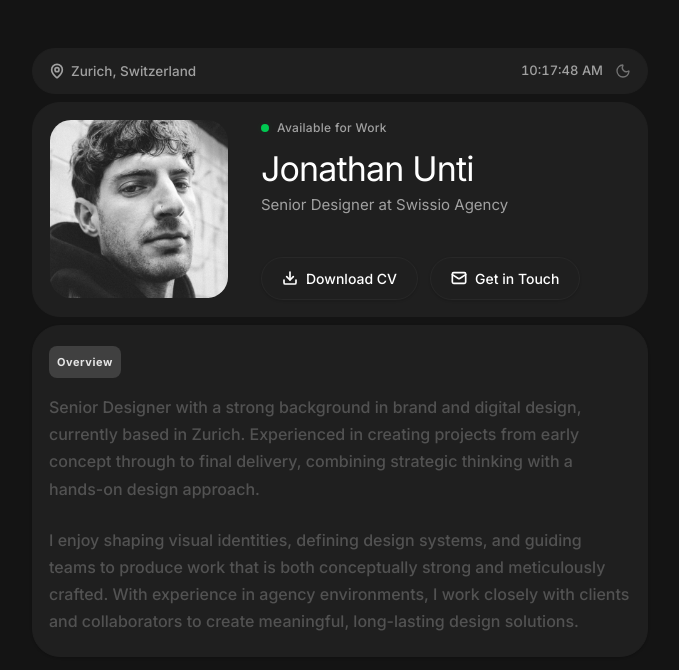
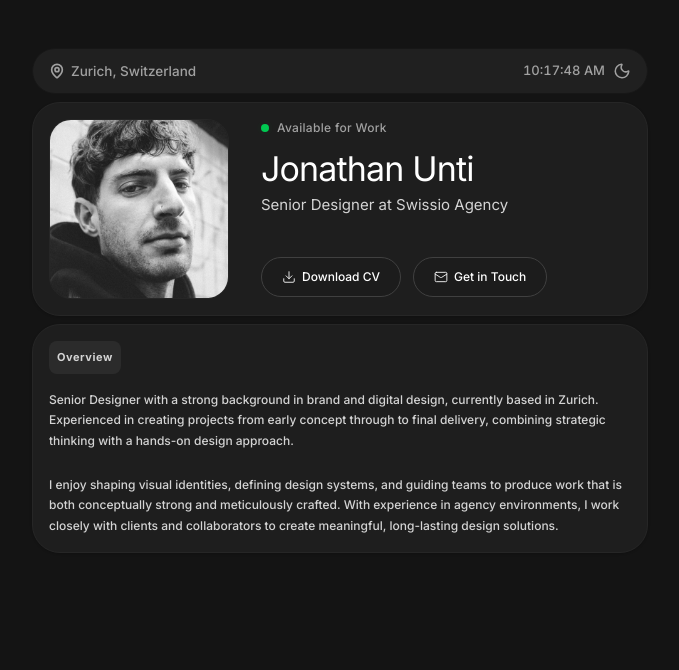
Before and after one commit to elxanoffical/my-resume, a Next.js app: page / in a window 1280 px wide. Shown: the top 670 px of the page, without its empty margins (300-979 px from the left). Built offline with nearby package versions, Linux system fonts and the light colour scheme.

Commit message:
Refactor styles and improve dark mode support across components

```diff
--- a/app/globals.css
+++ b/app/globals.css
@@ -1,26 +1,21 @@
 @import "tailwindcss";
+
+/* Tailwind v4 üçün class əsaslı dark mode təyinatı */
+@custom-variant dark (&:is(.dark, .dark *));
 
 :root {
   --background: #F2F2F2;
   --foreground: #1A1A1A;
-  --card: #FFFFFF;
-  --card-border: #E5E5E5;
-  --text-muted: #737373;
-  --btn-bg: #EBEBEB; /* Light mode buton fonu */
-  --btn-hover: #c7c7c757; /* Light mode hover (bir az daha tünd) */
 }
 
 .dark {
   --background: #141414;
   --foreground: #FFFFFF;
-  --card: #1f1f1f;
-  --card-border: #1F1F1F;
-  --text-muted: #A1A1A1;
-  --btn-bg: #1F1F1F; /* Dark mode buton fonu */
-  --btn-hover: #2A2A2A; /* Dark mode hover (bir az daha açıq) */
 }
 
 body {
   background: var(--background);
   color: var(--foreground);
+  /* Rənglər dəyişərkən daha yumşaq (smooth) keçid olması üçün transition */
+  transition: background-color 0.3s ease, color 0.3s ease;
 }
--- a/components/Header.tsx
+++ b/components/Header.tsx
@@ -24,7 +24,6 @@ export default function Header() {
 
     updateTime()
     const timer = setInterval(updateTime, 1000)
-
     return () => clearInterval(timer)
   }, [])
 
@@ -32,14 +31,18 @@ export default function Header() {
 
   return (
     <header className="max-w-[640px] mx-auto md:mt-12 mt-3 px-3">
-      <div className="flex justify-between items-center px-4 py-5 md:py-3 rounded-full bg-[var(--card)] border border-[var(--card-border)]">
+      <div className="flex justify-between items-center px-4 py-5 md:py-3 rounded-full
+                      bg-white border border-neutral-200
+                      dark:bg-neutral-800/70 dark:border-neutral-900">
 
-        <div className="flex items-center gap-1.5 text-[13.5px] font-medium text-[var(--text-muted)]">
+        <div className="flex items-center gap-1.5 text-[13.5px] font-medium
+                        text-neutral-500 dark:text-neutral-400">
           <MapPin size={16} strokeWidth={2.5}/>
           <span>Zurich, Switzerland</span>
         </div>
 
-        <div className="flex items-center gap-3 text-[13px] font-medium text-[var(--text-muted)] tabular-nums">
+        <div className="flex items-center gap-2 text-[13px] font-medium
+                        text-neutral-500 dark:text-neutral-400 tabular-nums">
           <span>{time}</span>
           <ThemeToggle />
         </div>
--- a/components/Hero.tsx
+++ b/components/Hero.tsx
@@ -7,66 +7,66 @@ import { motion } from "framer-motion";
 export default function Hero() {
   return (
     <motion.section
-      initial={{ opacity: 0, y: 12 }}
+      initial={false}
       animate={{ opacity: 1, y: 0 }}
       transition={{ duration: 0.5 }}
-      className="max-w-[640px] mx-auto px-3 mt-2 "
+      className="max-w-[640px] mx-auto px-3 mt-2"
     >
-      <div className="bg-[var(--card)] border border-[var(--card-border)] rounded-[28px] px-4 py-5 md:py-4 ">
+      <div className="rounded-[28px] px-4 py-5 md:py-4 border shadow-sm
+                      bg-white border-neutral-200
+                      dark:bg-neutral-800/60 dark:border-neutral-800">
         <div className="flex flex-col md:flex-row items-center md:items-start gap-6 md:gap-8">
-          {/* Profile Image */}
 
           <div className="relative w-full h-[300px] md:w-[180px] md:h-[180px] flex-shrink-0">
             <Image
               src="/profile.avif"
               alt="Jonathan Unti"
               fill
-              className="object-cover rounded-[22px] border"
+              className="object-cover rounded-[22px] border border-neutral-200 dark:border-neutral-800"
               priority
             />
           </div>
 
-          {/* Content */}
-
-          <div className="flex flex-col items-center  md:items-start text-center md:text-left flex-1">
-            {/* Status */}
+          <div className="flex flex-col items-center md:items-start text-center md:text-left flex-1">
 
             <div className="flex items-center gap-2 mb-3">
               <span className="relative flex h-2 w-2">
                 <span className="animate-ping absolute inline-flex h-full w-full rounded-full bg-green-500 opacity-25"></span>
                 <span className="relative inline-flex rounded-full h-2 w-2 bg-green-500"></span>
               </span>
-
-              <span className="text-[12px] font-medium tracking-wide text-[var(--text-muted)]">
+              <span className="text-[12px] font-medium tracking-wide text-neutral-500 dark:text-neutral-400">
                 Available for Work
               </span>
             </div>
-
-            {/* Name */}
 
             <h1 className="text-3xl md:text-[34px] font-normal tracking-tight mb-1">
               Jonathan Unti
             </h1>
 
-            {/* Role */}
-
-            <p className="text-[15px] text-[var(--text-muted)] md:mb-10 mb-4">
+            <p className="text-[15px] text-neutral-500 dark:text-neutral-300 md:mb-10 mb-4">
               Senior Designer at Swissio Agency
             </p>
 
-            {/* Buttons */}
-
             <div className="flex flex-col sm:flex-row gap-3 w-full md:w-auto">
-              <button className="flex items-center justify-center cursor-pointer gap-2 px-5 py-2.5 rounded-full text-[14px] font-medium border border-neutral-500/10 hover:bg-[var(--btn-hover)] text-[var(--foreground)]  transition-all active:scale-95 shadow-sm">
-                <Download size={16} strokeWidth={2.5} />
+              <button className="flex items-center justify-center gap-1.5 px-5 py-2.5 rounded-full text-[14px] md:text-[12px] font-medium
+                                 border border-neutral-200 dark:border-neutral-700
+                                 bg-white hover:bg-neutral-200 cursor-pointer
+                                 dark:bg-neutral-900/20 dark:hover:bg-neutral-700/40
+                                 transition-all active:scale-95">
+                <Download size={14} strokeWidth={1.5} />
                 Download CV
               </button>
 
-              <button className="flex items-center justify-center cursor-pointer gap-2 px-5 py-2.5 rounded-full text-[14px] font-medium border border-neutral-500/10 hover:bg-[var(--btn-hover)] text-[var(--foreground)] transition-all active:scale-95 shadow-sm">
-                <Mail size={16} strokeWidth={2.5} />
+              <button className="flex items-center justify-center gap-1.5 px-5 py-2.5 rounded-full text-[14px] md:text-[12px] font-medium
+                                 border border-neutral-200 dark:border-neutral-700
+                                 bg-white hover:bg-neutral-200 cursor-pointer
+                                 dark:bg-neutral-900/20 dark:hover:bg-neutral-700/40
+                                 transition-all active:scale-95">
+                <Mail size={14} strokeWidth={1.5} />
                 Get in Touch
               </button>
             </div>
+
           </div>
         </div>
       </div>
--- a/components/Overview.tsx
+++ b/components/Overview.tsx
@@ -1,31 +1,45 @@
-"use client"
+"use client";
 import { motion } from "framer-motion";
 
 export default function Overview() {
   return (
     <motion.section
-      initial={{ opacity: 0, y: 10 }}
+      initial={false}
       whileInView={{ opacity: 1, y: 0 }}
       viewport={{ once: true }}
       transition={{ duration: 0.5, delay: 0.2 }}
       className="max-w-[640px] mx-auto px-3 mb-4"
     >
-      <div className="bg-[var(--card)] border border-[var(--card-border)] mt-2 rounded-[28px] shadow-sm px-4 py-5">
-        {/* Balaca Etiket */}
-        <div className="inline-flex items-center justify-center px-2 py-2 rounded-lg bg-neutral-700 dark:bg-neutral-800/60 text-[12px] md:text-[11px]
-         font-bold tracking-wider text-[var(--text-muted)] text-neutral-200 dark:text-neutral-400 mb-4">
+      <div
+        className="mt-2 rounded-[28px] shadow-sm px-4 py-4 border
+                      bg-white border-neutral-200
+                      dark:bg-neutral-800/60 dark:border-neutral-800"
+      >
+        <div
+          className="inline-flex items-center justify-center px-2 py-2 rounded-lg mb-4
+                        bg-neutral-200 text-neutral-700
+                        dark:bg-neutral-700/40 dark:text-neutral-300
+                        text-[12px] md:text-[11px] font-bold tracking-wider"
+        >
           Overview
         </div>
 
-        {/* Əsas Mətn */}
-        <div className="space-y-6 text-neutral-600 dark:text-neutral-400 leading-[1.7] text-[15px] md:text-[16px] font-medium">
+        <div
+          className="space-y-6 leading-[1.7] text-[15px] md:text-[12px] font-medium
+                        text-neutral-600 dark:text-neutral-300"
+        >
           <p>
-            Senior Designer with a strong background in brand and digital design, currently based in Zurich.
-            Experienced in creating projects from early concept through to final delivery, combining strategic thinking with a hands-on design approach.
+            Senior Designer with a strong background in brand and digital
+            design, currently based in Zurich. Experienced in creating projects
+            from early concept through to final delivery, combining strategic
+            thinking with a hands-on design approach.
           </p>
           <p>
-            I enjoy shaping visual identities, defining design systems, and guiding teams to produce work that
-            is both conceptually strong and meticulously crafted. With experience in agency environments, I work closely with clients and collaborators to create meaningful, long-lasting design solutions.
+            I enjoy shaping visual identities, defining design systems, and
+            guiding teams to produce work that is both conceptually strong and
+            meticulously crafted. With experience in agency environments, I work
+            closely with clients and collaborators to create meaningful,
+            long-lasting design solutions.
           </p>
         </div>
       </div>
--- a/components/ThemeToggle.tsx
+++ b/components/ThemeToggle.tsx
@@ -13,13 +13,13 @@ export const ThemeToggle = () => {
   return (
     <button
       onClick={() => setTheme(theme === "dark" ? "light" : "dark")}
-      className="transition-opacity hover:opacity-70  text-neutral-500 dark:text-neutral-400"
+      className="transition-opacity hover:opacity-70  text-neutral-500 dark:text-neutral-400 cursor-pointer"
       aria-label="Toggle Theme"
     >
       {theme === "dark" ? (
-        <Moon size={16} strokeWidth={2} />
+        <Moon size={18} strokeWidth={2} />
       ) : (
-        <Sun size={16} strokeWidth={2} />
+        <Sun size={18} strokeWidth={2} />
       )}
     </button>
   );
```
Also changed, not shown: app/layout.tsx (+2 -6 lines).
